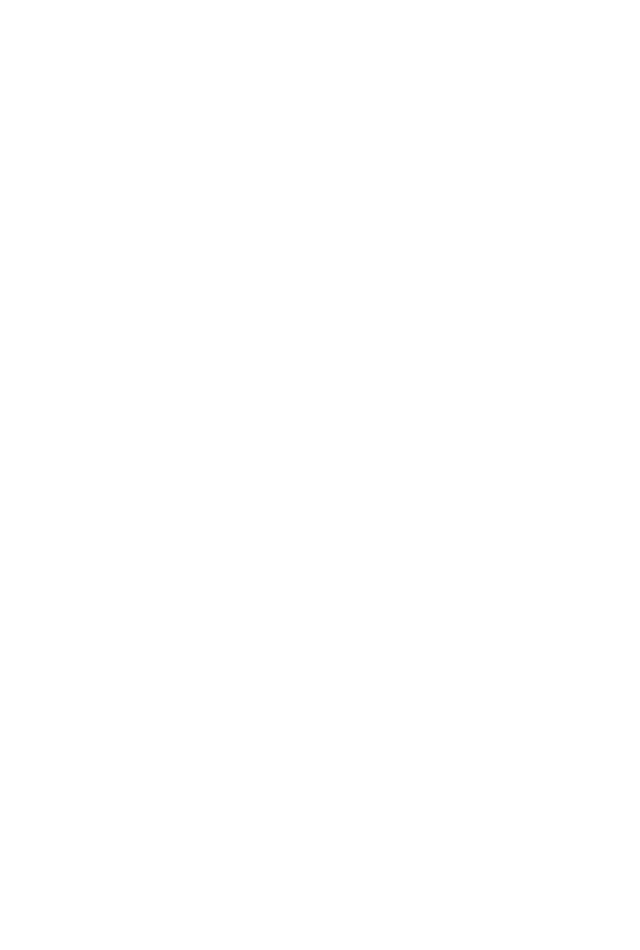
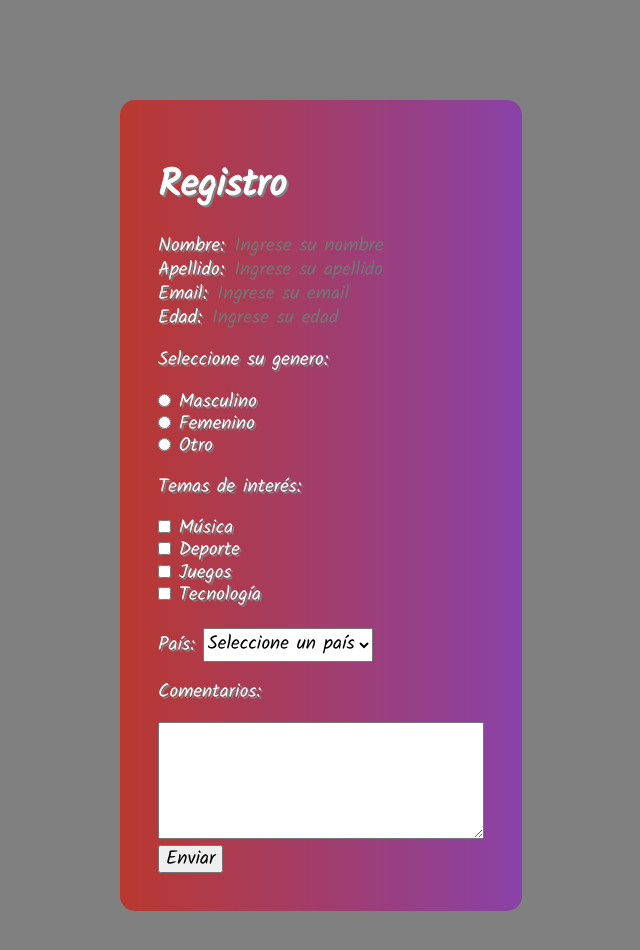
Before and after one commit to ivano9/lppa-parcial-01, a plain HTML site: page index.html in a window 1280 px wide. Shown: the whole page, without its empty margins (319-959 px from the left). Before the commit the page ends 800 px from the top, so only its background shows below. Drawn offline with nearby package versions, Linux system fonts and the light colour scheme.

Commit message:
html base

```diff
--- a/css/style.css
+++ b/css/style.css
@@ -0,0 +1,27 @@
+@import url(https://fonts.googleapis.com/css?family=Kalam);
+
+body {
+   display: flex;;
+   justify-content: center;
+   background-color: grey;
+   margin: 100px;
+   color: white;
+   text-shadow: 2px 2px grey
+}
+
+.form {
+   font-family: 'Kalam', cursive;
+   font-size: larger;
+   background: linear-gradient(to left, #8942a8, #ba382f);
+   padding: 2em;
+   border-radius: 15px;
+}
+
+label {
+
+}
+
+input {
+   background-color: transparent;
+   border: none;
+}
--- a/index.html
+++ b/index.html
@@ -9,6 +9,65 @@
       <title>LPPA - Parcial 01</title>
    </head>
    <body>
-
+      <div class="form">
+         <h1>Registro</h1>
+         <form>
+            <div>
+               <label for="name">Nombre:</label>
+               <input id="name" type="text" placeholder="Ingrese su nombre">
+            </div>
+            <div>
+               <label for="surname">Apellido:</label>
+               <input id="surname" type="text" placeholder="Ingrese su apellido">
+            </div>
+            <div>
+               <label for="email">Email:</label>
+               <input id="email" type="email" name="email" placeholder="Ingrese su email">
+            </div>
+            <div>
+               <label for="age">Edad:</label>
+               <input id="age" type="number" name="age" placeholder="Ingrese su edad">
+            </div>
+            <div>
+               <p>Seleccione su genero:</p>
+               <input type="radio" id="male" name="gender" value="male">
+               <label for="male">Masculino</label><br>
+               <input type="radio" id="female" name="gender" value="female">
+               <label for="female">Femenino</label><br>
+               <input type="radio" id="other" name="gender" value="other">
+               <label for="other">Otro</label>
+            </div>
+            <div>
+               <p>Temas de interés:</p>
+               <label>
+                  <input type="checkbox" id="music" value="music"> Música
+               </label><br>
+               <label>
+                  <input type="checkbox" id="sport" value="sport"> Deporte
+               </label><br>
+               <label>
+                  <input type="checkbox" id="games" value="games"> Juegos
+               </label><br>
+               <label>
+                  <input type="checkbox" id="tech" value="technologies"> Tecnología
+               </label><br>
+            </div><br>
+            <div>
+               <label for="country">País:</label>
+               <select name="country">
+                  <option value="" selected>Seleccione un país</option>
+                  <option value="ARG">Argentina</option>
+                  <option value="CHI">Chile</option>
+                  <option value="BR">Brasil</option>
+                  <option value="URU">Uruguay</option>
+               </select>
+            </div>
+            <div>
+               <p>Comentarios:</p>
+               <textarea name="comment" id="comment" cols="30" rows="5"></textarea>
+            </div>
+            <button class="button" type="submit" style="vertical-align:middle"><span>Enviar </span></button>
+         </form>
+      </div>
    </body>
 </html>
--- a/js/app.js
+++ b/js/app.js
@@ -0,0 +1 @@
+'use strict'
```
